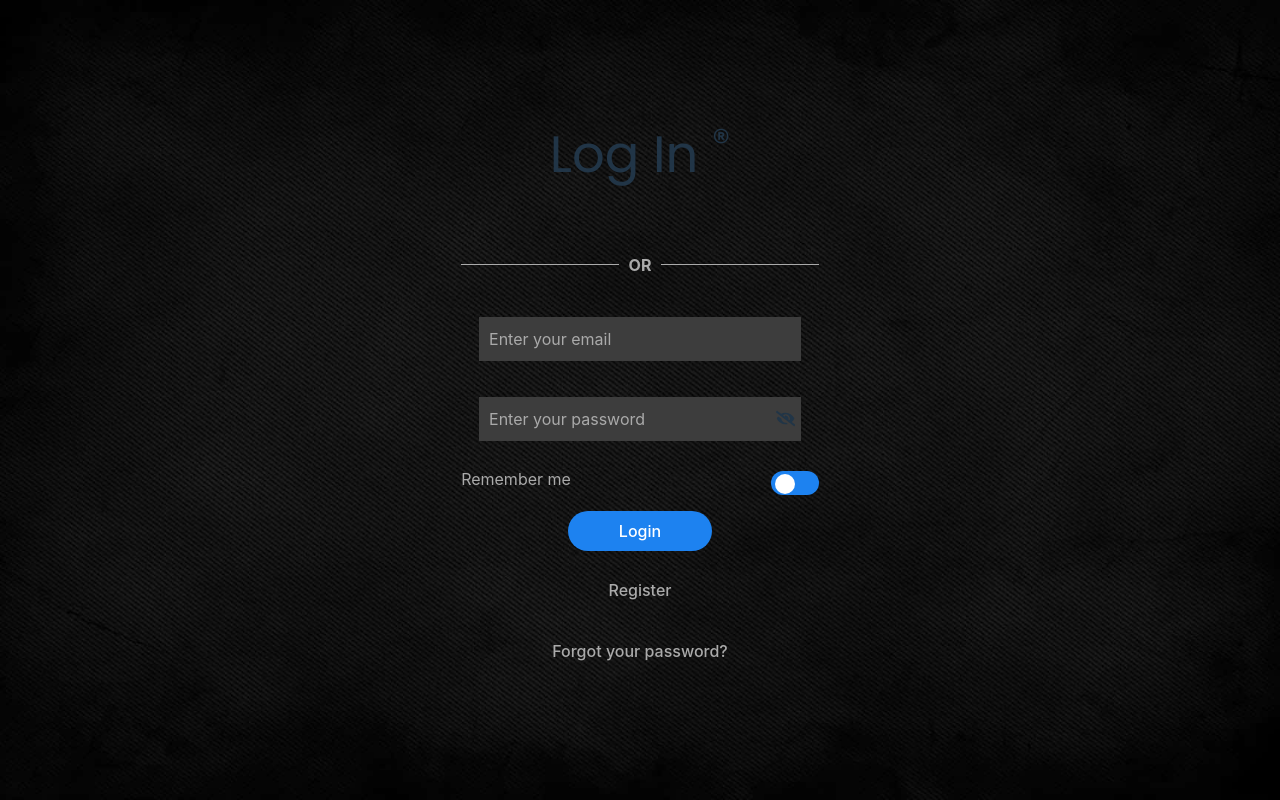
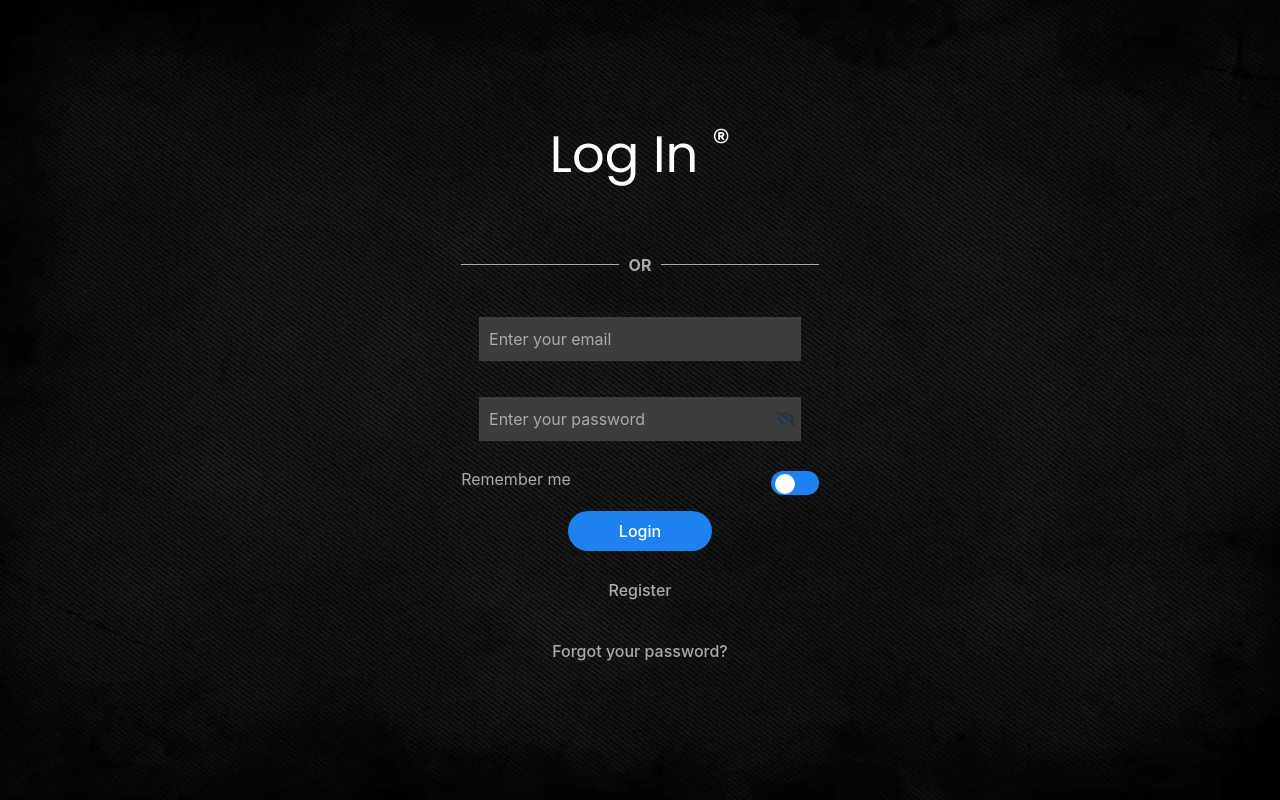
Before and after one commit to JuSeGuBa/Registration-Form, a React (Vite) app: page / in a window 1280 px wide. Built offline with nearby package versions, Linux system fonts and the light colour scheme; no server answers.

Commit message:
white log in

```diff
--- a/src/pages/Login.tsx
+++ b/src/pages/Login.tsx
@@ -111,7 +111,7 @@ const Login = () => {
     <div className="Login">
       <link href={googleFontUrl} rel="stylesheet" />
 
-      <h1 style={{ fontFamily: "'Poppins', sans-serif" }}>
+      <h1 style={{ color: "#FFFF", fontFamily: "'Poppins', sans-serif" }}>
         Log In <sup>®</sup>
       </h1>
 
```
